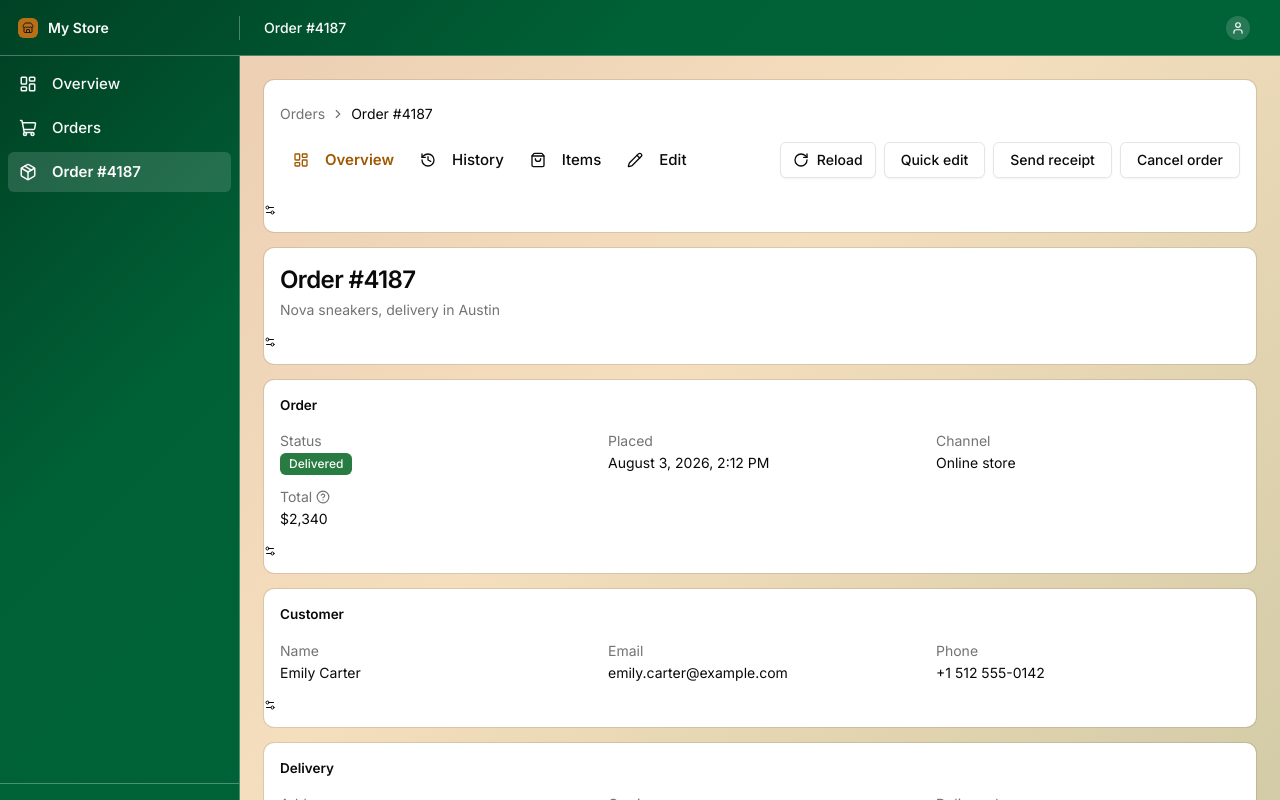
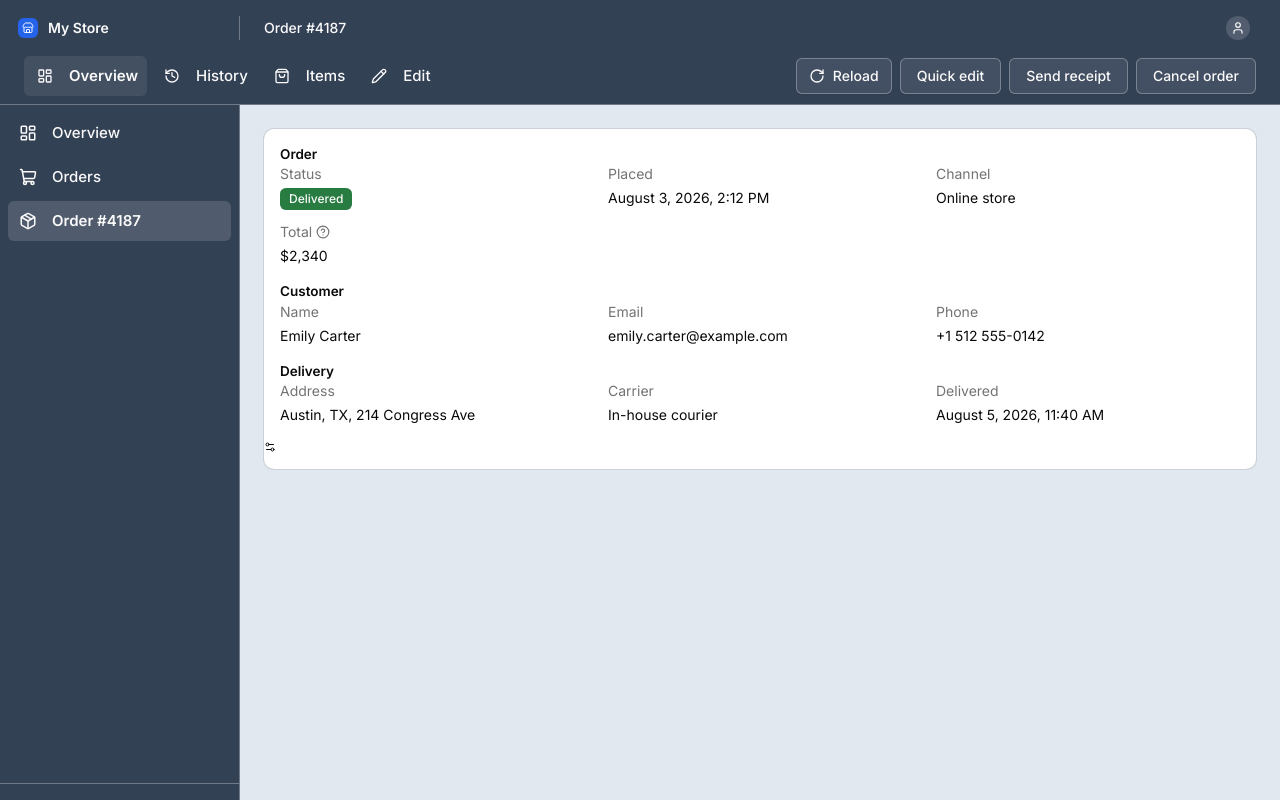
Before and after one commit to berezin-pavel/admin-kit, a Next.js app: page /demo-flush/order in a window 1280 px wide. Built offline with nearby package versions, Linux system fonts and the light colour scheme.

Commit message:
Default the demo to Slate and run the flush order page's tabs in the header bar

```diff
--- a/app/demo/appearance-store.ts
+++ b/app/demo/appearance-store.ts
@@ -14,11 +14,11 @@ import {
 const STORAGE_KEY = "admin-kit-demo-appearance"
 
 export const DEMO_APPEARANCE_DEFAULT: AdminAppearance = {
-  accent: "amber",
-  sidebar: "jade",
-  header: "jade",
-  signIn: "dusk",
-  page: "sand",
+  accent: "#2563eb",
+  sidebar: "#334155",
+  header: "#334155",
+  signIn: "#0f172a",
+  page: "#e2e8f0",
   pages: {},
   blocks: {
     "overview.finance": { heading: "large" },
--- /dev/null
+++ b/app/demo/header-slot.tsx
@@ -0,0 +1,48 @@
+"use client"
+
+import {
+  createContext,
+  useContext,
+  useEffect,
+  useState,
+  type ReactNode,
+} from "react"
+
+export interface DemoHeaderContent {
+  title?: string
+  tabs?: ReactNode
+}
+
+const DemoHeaderSlotContext = createContext<
+  ((content: DemoHeaderContent | null) => void) | null
+>(null)
+
+export function DemoHeaderSlotProvider({
+  onContent,
+  children,
+}: {
+  onContent: (content: DemoHeaderContent | null) => void
+  children: ReactNode
+}) {
+  return (
+    <DemoHeaderSlotContext.Provider value={onContent}>
+      {children}
+    </DemoHeaderSlotContext.Provider>
+  )
+}
+
+export function useDemoHeaderContent(content: DemoHeaderContent | null) {
+  const setContent = useContext(DemoHeaderSlotContext)
+
+  useEffect(() => {
+    if (!setContent || content === null) {
+      return
+    }
+    setContent(content)
+    return () => setContent(null)
+  }, [setContent, content])
+}
+
+export function useDemoHeaderState() {
+  return useState<DemoHeaderContent | null>(null)
+}
--- a/components/demo-order-edit.tsx
+++ b/components/demo-order-edit.tsx
@@ -125,6 +125,7 @@ export function DemoOrderEdit({ onDone }: { onDone: () => void }) {
   return (
     <div className="flex flex-col gap-4">
       <PageForm
+        header={false}
         blockId="order.edit"
         title={strings.title}
         description={strings.description}
--- a/components/demo-order-entity.tsx
+++ b/components/demo-order-entity.tsx
@@ -1,6 +1,7 @@
 "use client"
 
 import { useMemo, useState } from "react"
+import { usePathname } from "next/navigation"
 import { useSearchParams } from "next/navigation"
 import {
   History,
@@ -25,7 +26,12 @@ import {
   PageEntity,
   type PageEntitySection,
 } from "@/registry/page-entity/page-entity"
-import { PageTabs, type PageTabsItem } from "@/registry/page-tabs/page-tabs"
+import {
+  PageTabs,
+  PageTabsPanels,
+  PageTabsStrip,
+  type PageTabsItem,
+} from "@/registry/page-tabs/page-tabs"
 import { StatusBadge } from "@/registry/status-badge/status-badge"
 import { WidgetActivity } from "@/registry/widget-activity/widget-activity"
 import { WidgetList } from "@/registry/widget-list/widget-list"
@@ -37,6 +43,8 @@ import {
   orderStatusLabelByLocale,
   orderStatusTone,
 } from "@/app/demo/data"
+import { useDemoHeaderContent } from "@/app/demo/header-slot"
+import { demoBasePath, DEMO_FLUSH_BASE } from "@/app/demo/paths"
 import { demoDictionary } from "@/app/demo/locale"
 import { useDemoLocale } from "@/app/demo/locale-store"
 
@@ -55,6 +63,7 @@ export function DemoOrderEntity() {
   const [draftTotal, setDraftTotal] = useState(total)
   const [draftChannel, setDraftChannel] = useState(channel)
   const searchParams = useSearchParams()
+  const flush = demoBasePath(usePathname()) === DEMO_FLUSH_BASE
   const [tab, setTab] = useState(
     searchParams.get("tab") === EDIT_TAB ? EDIT_TAB : "overview"
   )
@@ -170,6 +179,8 @@ export function DemoOrderEntity() {
       content: (
         <PageEntity
           blockId="order"
+          header={false}
+          combined
           title={strings.title}
           description={strings.description}
           status={reloading ? "loading" : "ready"}
@@ -219,15 +230,8 @@ export function DemoOrderEntity() {
     },
   ]
 
-  return (
-    <div className="flex flex-col gap-4">
-      <PageTabs
-        blockId="order"
-        breadcrumbs={<DemoOrderBreadcrumbs />}
-        items={tabItems}
-        value={tab}
-        onValueChange={setTab}
-        actions={
+  const actionButtons = (
+    <>
       <>
         <Button
           variant="outline"
@@ -265,8 +269,38 @@ export function DemoOrderEntity() {
           {strings.cancelOrderButton}
         </Button>
       </>
+    </>
+  )
+
+  useDemoHeaderContent(
+    flush
+      ? {
+          tabs: (
+            <PageTabsStrip
+              items={tabItems}
+              value={tab}
+              onValueChange={setTab}
+              actions={actionButtons}
+            />
+          ),
         }
+      : null
+  )
+
+  return (
+    <div className="flex flex-col gap-4">
+      {flush ? (
+        <PageTabsPanels items={tabItems} value={tab} />
+      ) : (
+        <PageTabs
+          blockId="order"
+          breadcrumbs={<DemoOrderBreadcrumbs />}
+          items={tabItems}
+          value={tab}
+          onValueChange={setTab}
+          actions={actionButtons}
         />
+      )}
       <FormDialog
         open={editOpen}
         onOpenChange={setEditOpen}
--- a/components/demo-shell.tsx
+++ b/components/demo-shell.tsx
@@ -12,6 +12,10 @@ import { DemoThemeToggle } from "@/components/demo-theme-toggle"
 import { DemoUserMenu } from "@/components/demo-user-menu"
 import { AppearanceCanvas } from "@/registry/admin-appearance/appearance-style"
 import { AdminShell } from "@/registry/admin-shell/admin-shell"
+import {
+  DemoHeaderSlotProvider,
+  useDemoHeaderState,
+} from "@/app/demo/header-slot"
 import type { AdminNavLinkRenderer } from "@/registry/admin-shell/admin-shell"
 import { AdminToaster } from "@/registry/admin-toaster/admin-toaster"
 import { AppearanceMenu } from "@/registry/appearance-menu/appearance-menu"
@@ -55,6 +59,7 @@ export function DemoShell({
   const appearance = useDemoAppearance()
   const nav = demoDictionary[locale].nav
   const flush = layout === "flush-header"
+  const [headerContent, setHeaderContent] = useDemoHeaderState()
   const pageLabelById: Record<string, string> = {
     overview: nav.overview,
     orders: nav.orders,
@@ -102,12 +107,14 @@ export function DemoShell({
   }
 
   return (
-    <>
+    <DemoHeaderSlotProvider onContent={setHeaderContent}>
       <AppearanceCanvas backdrop={backdrop} />
       {flush ? (
         <AdminShell
           {...sharedProps}
           variant="flush"
+          section={headerContent?.title}
+          headerTabs={headerContent?.tabs}
           actions={<DemoUserMenu variant="icon" />}
         >
           {children}
@@ -124,6 +131,6 @@ export function DemoShell({
           <AdminToaster />
         </AdminShell>
       )}
-    </>
+    </DemoHeaderSlotProvider>
   )
 }
--- a/package.json
+++ b/package.json
@@ -1,6 +1,6 @@
 {
   "name": "admin-kit",
-  "version": "0.36.0",
+  "version": "0.37.0",
   "packageManager": "pnpm@10.14.0",
   "type": "module",
   "private": true,
--- a/registry/appearance-menu/appearance-menu.tsx
+++ b/registry/appearance-menu/appearance-menu.tsx
@@ -648,7 +648,11 @@ export function AppearanceMenu({
                             selectPageGradient(page.id, next)
                           }}
                         >
-                          <SelectTrigger id={rowSelectId} size="sm">
+                          <SelectTrigger
+                          id={rowSelectId}
+                          size="sm"
+                          className="data-[size=sm]:h-8"
+                        >
                             <SelectValue>
                               {selectValue === "inherit"
                                 ? labels.inherit
```
Also changed, not shown: 2 other files (tests, documents, lock files or other folders). Lines whose indentation alone changed are shown as unchanged.
